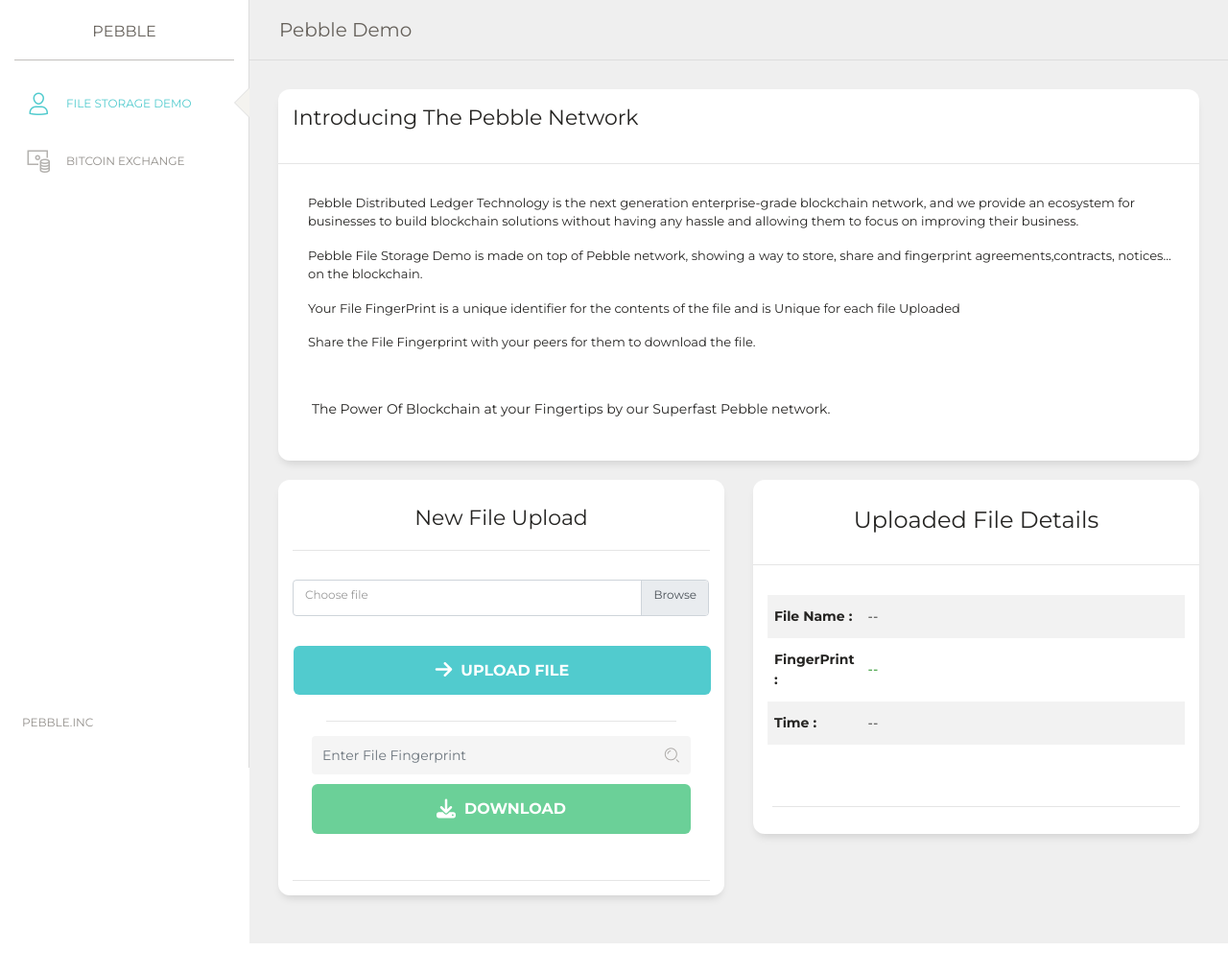
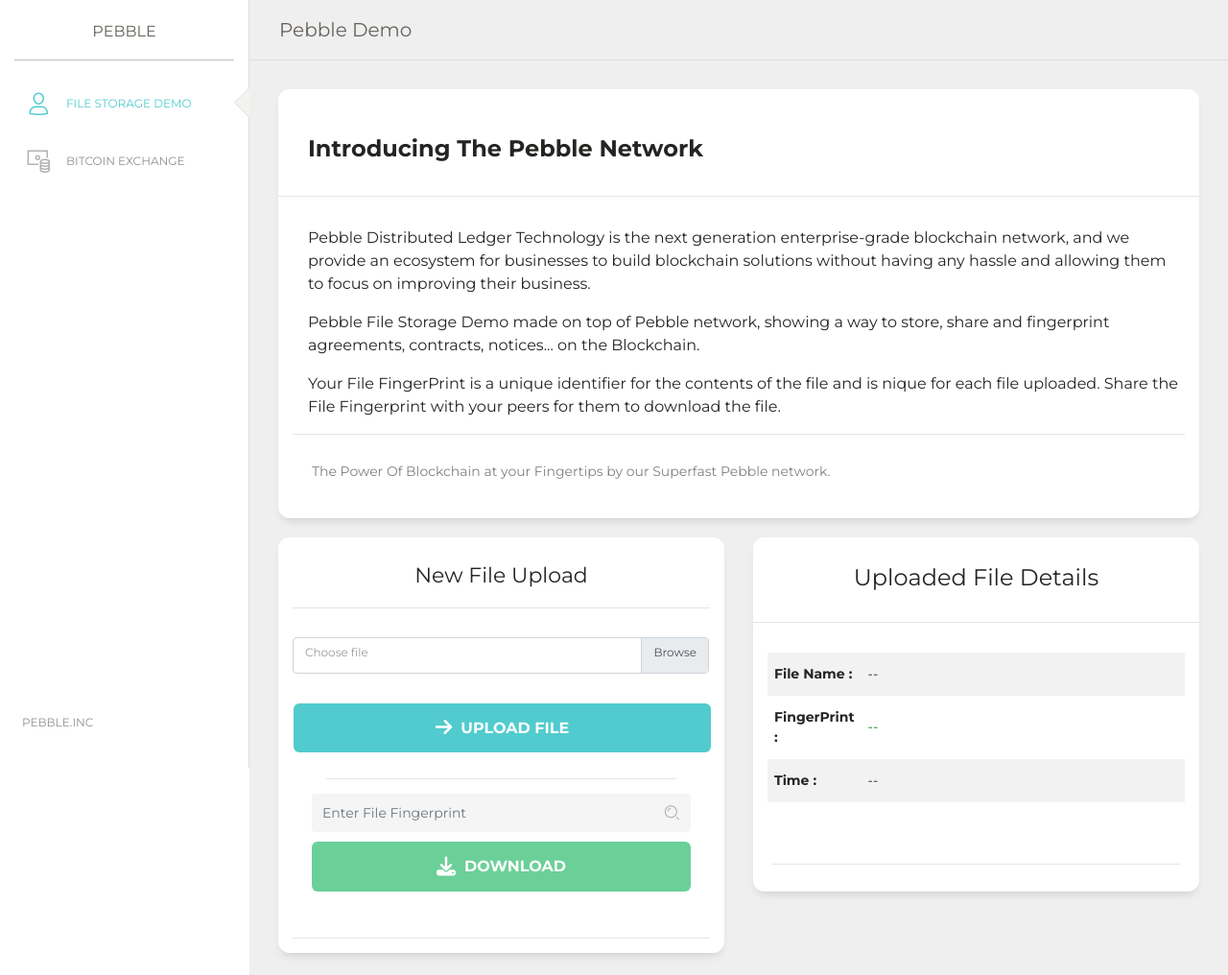
Before and after one commit to nuel77/pebble_fileServiceDemo, a website: page index.html in a window 1280 px wide. Shown: the top 1016 px of the page at 96% size. Before the commit the page ends 983 px from the top, so only its background shows below. Drawn offline with Linux system fonts and the light colour scheme; some packages are replaced by stand-ins of ours; a script that the page names is missing.

Commit message:
working with downloads

```diff
--- a/index.html
+++ b/index.html
@@ -92,22 +92,23 @@
           <div class="col-md-12">
           <div class="card">
               <div class="card-header">
-                  <h5>Introducing The Pebble Network</h5>
+                <div class="pl-3">
+                  <h4><b>Introducing The Pebble Network</b></h4>
+                </div>
                 </div>
                 <hr>
                 <div class="card-body">
                   <div class="pl-3">
-                    <p style="font-size: small;">Pebble Distributed Ledger Technology is the next generation enterprise-grade blockchain network, and we provide an ecosystem for businesses to build blockchain solutions without having any hassle and allowing them to focus on improving their business.</p>
+                    <p style="font-size:medium;">Pebble Distributed Ledger Technology is the next generation enterprise-grade blockchain network, and we provide an ecosystem for businesses to build blockchain solutions without having any hassle and allowing them to focus on improving their business.</p>
+                    <p style="font-size: medium;">Pebble File Storage Demo made on top of Pebble network, showing a way to store, share and fingerprint agreements, contracts, notices... on the Blockchain.</p>
+                      <p style="font-size: medium;">Your File FingerPrint is a unique identifier for the contents of the file and is nique for each file uploaded.
+                        Share the File Fingerprint with your peers for them to download the file.</p>
+                    </div>
 
-                    <p style="font-size: small;">Pebble File Storage Demo is made on top of Pebble network, showing a way to store, share and fingerprint agreements,contracts, notices... on the blockchain.</p>
-                    <p style="font-size: small;">Your File FingerPrint is a unique identifier for the contents of the file and is Unique for each file Uploaded</p>
-                      <p style="font-size: small;">Share the File Fingerprint with your peers for them to download the file.</p><br>
-                    </div>
+                    <hr>
                    <div class="card-footer">
-                     The Power Of Blockchain at your Fingertips by our Superfast Pebble network.
+                     <p style="color:grey;">The Power Of Blockchain at your Fingertips by our Superfast Pebble network.</p>
                    </div>
-
-                  <br>
               </div>
           </div>
         </div>
@@ -304,7 +305,12 @@
         method:'post',
         body:formData
       }).then((res)=>{
-        console.log(res)
+        if(res.status == 400){
+          throw res
+          }
+
+        else{
+          console.log(res)
         document.getElementById('title').innerHTML="<center>Search Results</center>"
         for (var pair of res.headers.entries()){
           if (pair[0] == "cid"){
@@ -340,6 +346,14 @@
             }
           }
         })
+        }
+
+      }).catch(err=>{
+        Swal.fire({
+          title: `Invalid File Fingerprint`,
+          text: "Sorry, We could not find the file searched",
+          icon:"error"
+          })
       }).then(stream => new Response(stream))
       .then(response => response.blob())
       .then(blob => {
```
